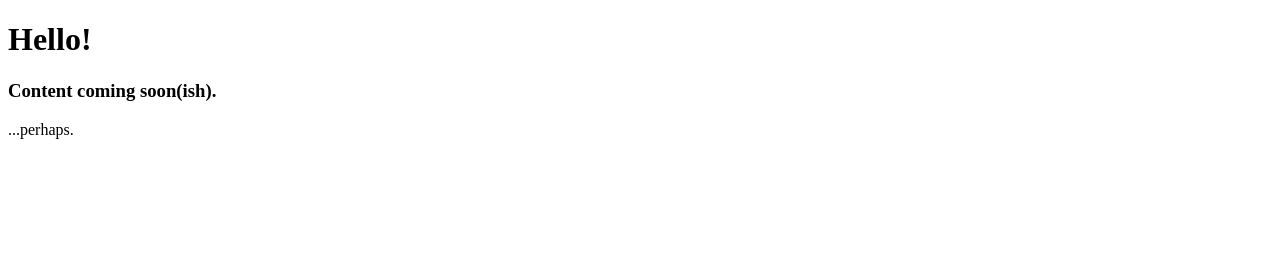
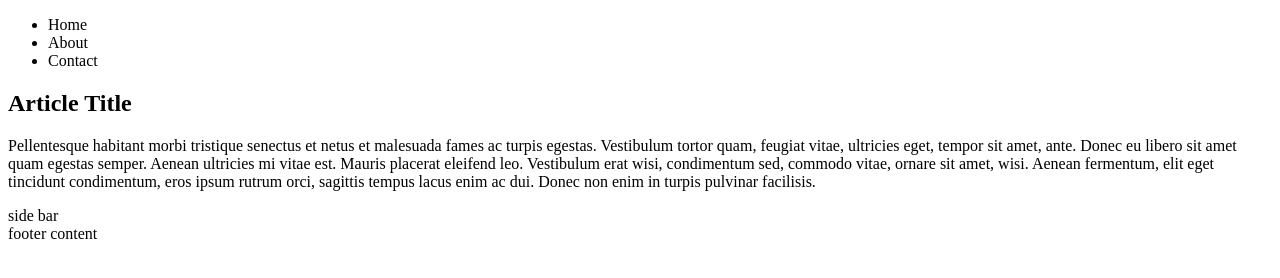
Before and after one commit to mckewans/mckewans.github.io, a plain HTML site: page index.html in a window 1280 px wide. Drawn offline with Linux system fonts and the light colour scheme.

Commit message:
new page
start skeleton

```diff
--- a/index.html
+++ b/index.html
@@ -7,8 +7,31 @@
     <meta name="keywords" content="" />
 </head>
 <body>
-<h1> Hello!</h1>
-<h3>Content coming soon(ish).</h3>
-<p>...perhaps.</p>
+<div class="wrapper">
+	<div class="section">
+		<header>
+			<nav>
+				<ul class="master-nav">
+					<li class="menu item">Home</li>
+					<li class="menu item">About</li>
+					<li class="menu item">Contact</li>
+				</ul>
+			</nav>
+		</header>
+		<div class="content">
+			<article>
+				<h1>Article Title</h1>
+				<p>Pellentesque habitant morbi tristique senectus et netus et malesuada fames ac turpis egestas. Vestibulum tortor quam, feugiat vitae, ultricies eget, tempor sit amet, ante. Donec eu libero sit amet quam egestas semper. Aenean ultricies mi vitae est. Mauris placerat eleifend leo. Vestibulum erat wisi, condimentum sed, commodo vitae, ornare sit amet, wisi. Aenean fermentum, elit eget tincidunt condimentum, eros ipsum rutrum orci, sagittis tempus lacus enim ac dui. Donec non enim in turpis pulvinar facilisis.</p>
+			</article>
+			<aside>
+				side bar
+			</aside>
+		</div>
+
+	</div>
+	<footer>
+		footer content
+	</footer>
+</div>
 </body>
 </html>
```
